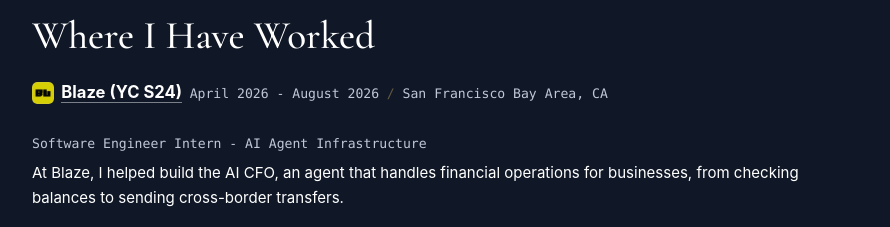
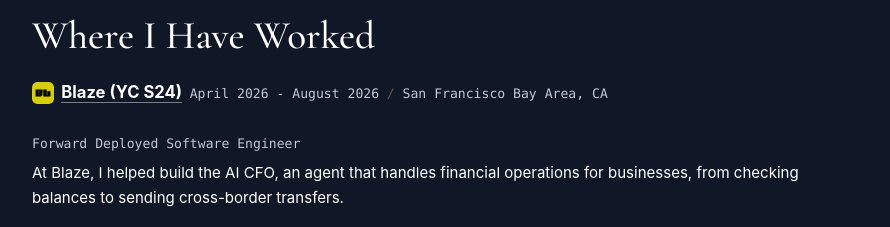
Before and after one commit to suhaasgaddala/personalwebsite, a Next.js app: page / in a window 1280 px wide. Shown: the part 1940-2167 px from the top of the page, without its empty margins (96-986 px from the left). Built offline with nearby package versions, Linux system fonts and the light colour scheme.

Commit message:
Update Blaze role to Forward Deployed Software Engineer

```diff
--- a/data/experience.ts
+++ b/data/experience.ts
@@ -3,7 +3,7 @@
     company: "Blaze (YC S24)",
     href: "https://blaze.money",
     logo: "/logos/blaze.png",
-    role: "Software Engineer Intern - AI Agent Infrastructure",
+    role: "Forward Deployed Software Engineer",
     dates: "April 2026 - August 2026",
     location: "San Francisco Bay Area, CA",
     summary: `At Blaze, I helped build the AI CFO, an agent that handles financial operations for businesses, from checking balances to sending cross-border transfers.
```
